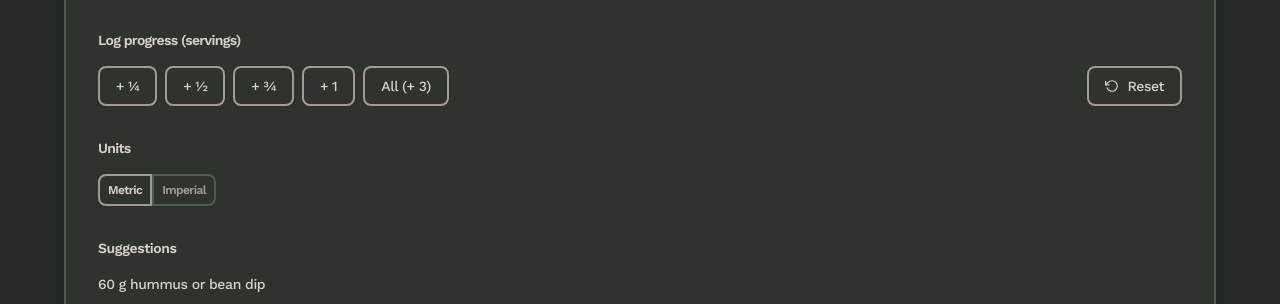
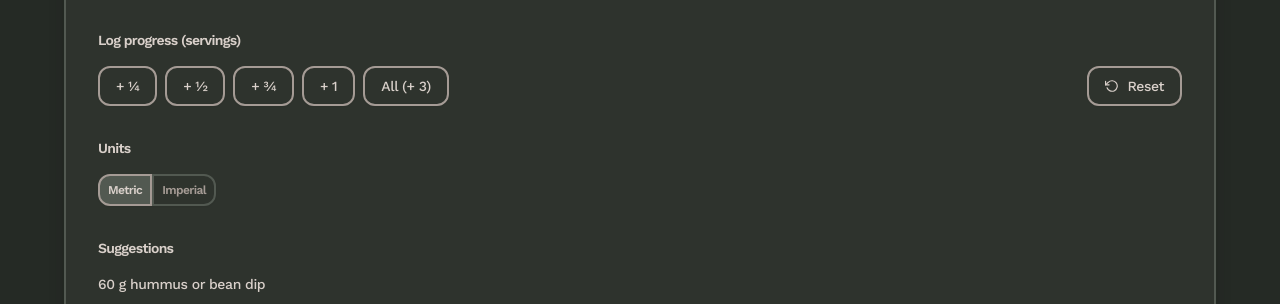
Before and after one commit to fvrests/herbivorous, a Next.js app: page /day/2024-03-25 in a window 1280 px wide. Both pictures are taken after a click on the button "open item details". Shown: the part 164-468 px from the top of the page. Built offline with nearby package versions, Linux system fonts and the light colour scheme; no server answers.

Commit message:
style tweaks & improve css modules usage

```diff
--- a/src/app/styles/form.module.css
+++ b/src/app/styles/form.module.css
@@ -8,5 +8,5 @@
 	@apply -mt-1 mb-4 text-xs text-f-med;
 }
 .input {
-	@apply w-full rounded-lg border-2 border-border bg-b-low p-2 text-sm text-f-high placeholder:text-f-low hover:border-f-low focus:border-f-low;
+	@apply w-full rounded-xl border-2 border-border bg-b-low p-2 text-sm text-f-high placeholder:text-f-low hover:border-f-med focus:border-f-med;
 }
--- a/src/app/styles/global.css
+++ b/src/app/styles/global.css
@@ -136,7 +136,7 @@ body {
 }
 
 * {
-	@apply focus:outline-none focus-visible:ring-2 focus-visible:ring-f-high focus-visible:ring-offset-4 focus-visible:ring-offset-b-med;
+	@apply focus:outline-none focus-visible:ring-2 focus-visible:ring-f-med focus-visible:ring-offset-4 focus-visible:ring-offset-b-med;
 }
 
 .gradient {
--- a/src/app/styles/text.module.css
+++ b/src/app/styles/text.module.css
@@ -4,3 +4,9 @@
 .subheading {
 	@apply mb-8;
 }
+.label {
+	@apply mb-4 text-sm font-semibold tracking-tighter;
+}
+.sublabel {
+	@apply -mt-1 mb-4 text-xs text-f-med;
+}
--- a/src/components/Button.tsx
+++ b/src/components/Button.tsx
@@ -17,7 +17,7 @@ export default function Button({
 }: Props) {
 	return (
 		<button
-			className={`flex h-10 items-center justify-center rounded-lg border-2 px-4 text-sm text-f-med shadow-sm hover:text-f-high disabled:opacity-50 ${classes} ${
+			className={`flex h-10 items-center justify-center rounded-xl border-2 px-4 text-sm text-f-med shadow-sm hover:text-f-high disabled:opacity-50 ${classes} ${
 				secondary
 					? "border-transparent hover:underline"
 					: "border-border hover:border-f-med"
--- a/src/components/GoalDetails.tsx
+++ b/src/components/GoalDetails.tsx
@@ -7,6 +7,7 @@ import ProgressBar from "@/components/ProgressBar";
 import RadioGroupOption from "@/components/RadioGroupOption";
 import Button from "@/components/Button";
 import { UserContext } from "@/components/UserProvider";
+import text from "@/app/styles/text.module.css";
 
 interface Props {
 	toggleDetails: () => void;
@@ -108,9 +109,7 @@ export default function GoalDetails({
 									/>
 								</div>
 							</div>
-							<h3 className="mb-4 text-sm font-semibold tracking-tighter">
-								Log progress (servings)
-							</h3>
+							<h3 className={text.label}>Log progress (servings)</h3>
 							<div className="mb-8 flex flex-col gap-4 sm:flex-row sm:justify-between">
 								<div className="flex flex-wrap gap-2">
 									{Array.from(fractionsMap.entries()).map((entry) => (
@@ -134,9 +133,7 @@ export default function GoalDetails({
 									<RotateCcw size={14} /> <span>Reset</span>
 								</Button>
 							</div>
-							<h3 className="mb-4 text-sm font-semibold tracking-tighter">
-								Units
-							</h3>
+							<h3 className={text.label}>Units</h3>
 							<RadioGroup
 								value={units}
 								onChange={(newValue) => handleChangeUnits(newValue)}
@@ -151,7 +148,7 @@ export default function GoalDetails({
 									</RadioGroupOption>
 								</div>
 							</RadioGroup>
-							<h3 className="mb-4 text-sm font-semibold">Suggestions</h3>
+							<h3 className={text.label}>Suggestions</h3>
 							<ul className="mb-8 text-sm">
 								{goal.suggestions.map((suggestion: Suggestion) => (
 									<li key={suggestion.name} className="mb-2">
--- a/src/components/RadioGroupOption.tsx
+++ b/src/components/RadioGroupOption.tsx
@@ -9,8 +9,10 @@ export default function RadioGroupOption({ children, value }: Props) {
 		<RadioGroup.Option
 			className={({ checked }) =>
 				`${
-					checked ? "border-border text-f-med" : "border-border-low text-f-low"
-				} flex h-8 cursor-pointer items-center justify-center border-2 px-2 text-xs font-semibold tracking-tighter shadow-sm first:rounded-l-lg last:rounded-r-lg hover:border-border hover:text-f-med [&_*]:cursor-pointer`
+					checked
+						? "border-border bg-capsule text-f-med"
+						: "border-border-low text-f-low"
+				} flex h-8 cursor-pointer items-center justify-center border-2 px-2 text-xs font-semibold tracking-tighter shadow-sm first:rounded-l-xl last:rounded-r-xl hover:border-border hover:text-f-med [&_*]:cursor-pointer`
 			}
 			value={value}
 		>
```
